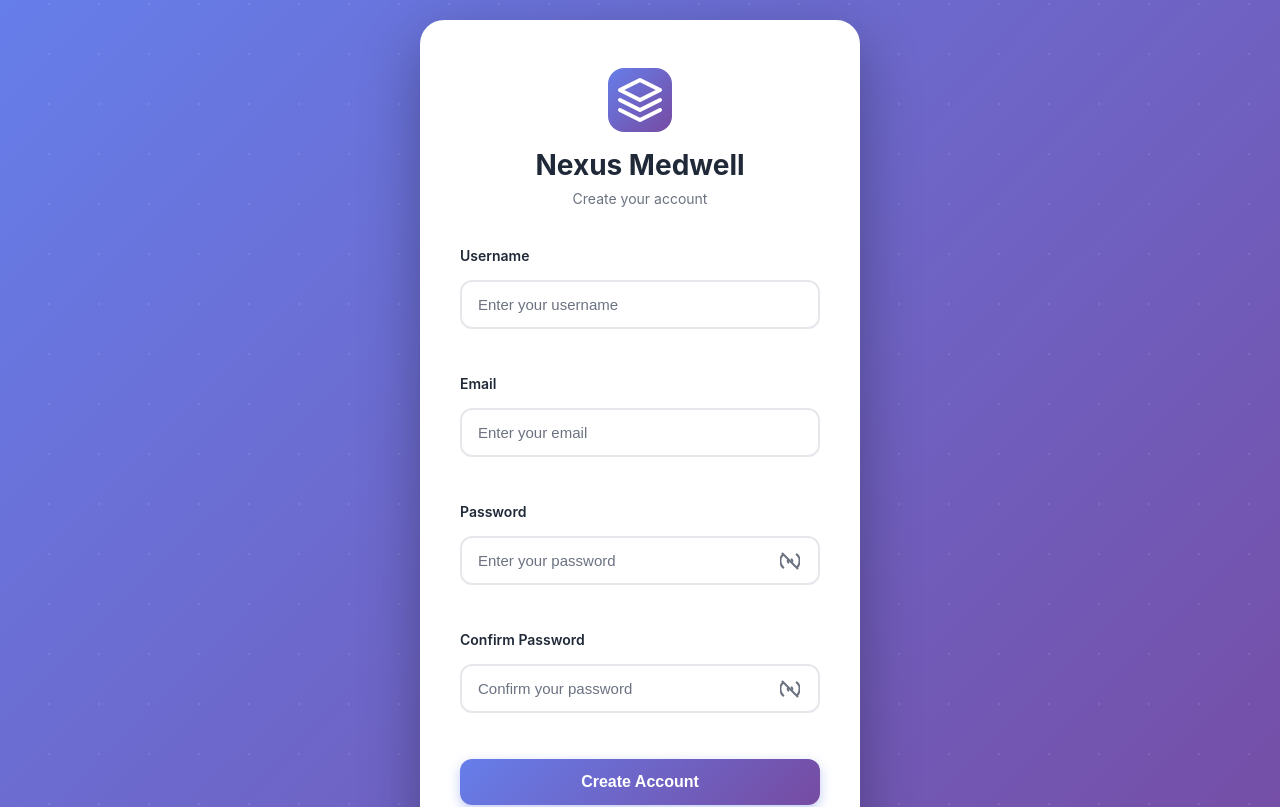
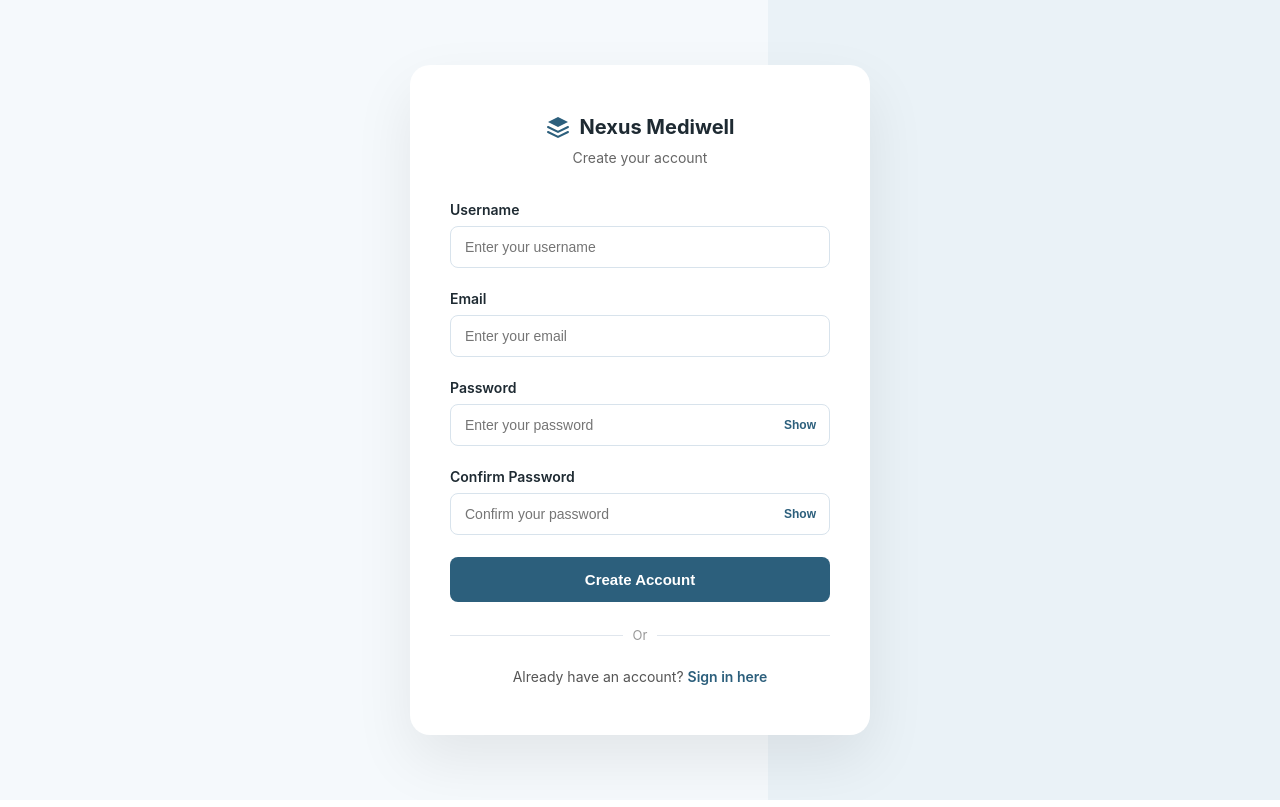
Before and after one commit to SochinaGurung/Nexus_Mediwell, a React (Vite) app in the folder frontend/: page /register in a window 1280 px wide. Shown: the top 807 px of the page. Built offline with nearby package versions, Linux system fonts and the light colour scheme.

Commit message:
Updated Registration Page

```diff
--- a/frontend/src/pages/register/Register.css
+++ b/frontend/src/pages/register/Register.css
@@ -1,302 +1,199 @@
+/* REGISTER PAGE */
 .register-container {
   min-height: 100vh;
   display: flex;
   align-items: center;
   justify-content: center;
-  padding: 20px;
-  background: linear-gradient(135deg, #667eea 0%, #764ba2 100%);
-  position: relative;
-  overflow: hidden;
-}
-
-.register-container::before {
-  content: '';
-  position: absolute;
-  top: -50%;
-  left: -50%;
-  width: 200%;
-  height: 200%;
-  background: radial-gradient(circle, rgba(255, 255, 255, 0.1) 1px, transparent 1px);
-  background-size: 50px 50px;
-  animation: moveBackground 20s linear infinite;
-}
-
-@keyframes moveBackground {
-  0% {
-    transform: translate(0, 0);
-  }
-  100% {
-    transform: translate(50px, 50px);
-  }
+  background: linear-gradient(to right, #f5f9fc 60%, #eaf2f7 40%);
+  padding: 40px;
 }
 
 .register-card {
-  background: var(--bg-primary);
-  border-radius: 24px;
-  box-shadow: 0 20px 60px rgba(0, 0, 0, 0.3);
+  background: #ffffff;
   width: 100%;
-  max-width: 440px;
-  padding: 48px 40px;
-  position: relative;
-  z-index: 1;
-  animation: slideUp 0.5s ease-out;
+  max-width: 460px;
+  padding: 50px 40px;
+  border-radius: 20px;
+  box-shadow: 0 25px 60px rgba(0, 0, 0, 0.08);
+  transition: all 0.3s ease;
 }
 
-@keyframes slideUp {
-  from {
-    opacity: 0;
-    transform: translateY(30px);
-  }
-  to {
-    opacity: 1;
-    transform: translateY(0);
-  }
+.register-card:hover {
+  transform: translateY(-4px);
 }
 
 .register-header {
   text-align: center;
-  margin-bottom: 40px;
+  margin-bottom: 35px;
 }
 
 .logo {
-  display: inline-flex;
+  display: flex;
   align-items: center;
   justify-content: center;
-  width: 64px;
-  height: 64px;
-  background: linear-gradient(135deg, #667eea 0%, #764ba2 100%);
-  border-radius: 16px;
-  margin-bottom: 16px;
-  color: white;
+  gap: 10px;
+  margin-bottom: 10px;
 }
 
-.register-header h1 {
-  font-size: 28px;
+.logo-icon {
+  display: flex;
+  align-items: center;
+  justify-content: center;
+  flex-shrink: 0;
+}
+
+.logo-text {
+  font-size: 20px;
   font-weight: 700;
-  color: var(--text-primary);
-  margin-bottom: 8px;
+  color: #1e2a32;
 }
 
 .register-header p {
   font-size: 14px;
-  color: var(--text-secondary);
+  color: #666;
 }
 
+/* Form */
 .register-form {
   display: flex;
   flex-direction: column;
-  gap: 24px;
-}
-
-.error-message {
-  display: flex;
-  align-items: center;
-  gap: 10px;
-  padding: 12px 16px;
-  background-color: #fef2f2;
-  border: 1px solid #fecaca;
-  border-radius: 12px;
-  color: var(--error-color);
-  font-size: 14px;
-  animation: shake 0.3s ease-in-out;
-}
-
-.success-message {
-  display: flex;
-  align-items: center;
-  gap: 10px;
-  padding: 12px 16px;
-  background-color: #f0fdf4;
-  border: 1px solid #bbf7d0;
-  border-radius: 12px;
-  color: var(--success-color);
-  font-size: 14px;
-  animation: slideDown 0.3s ease-out;
-}
-
-@keyframes slideDown {
-  from {
-    opacity: 0;
-    transform: translateY(-10px);
-  }
-  to {
-    opacity: 1;
-    transform: translateY(0);
-  }
-}
-
-@keyframes shake {
-  0%, 100% {
-    transform: translateX(0);
-  }
-  25% {
-    transform: translateX(-10px);
-  }
-  75% {
-    transform: translateX(10px);
-  }
-}
-
-.error-message svg,
-.success-message svg {
-  flex-shrink: 0;
 }
 
 .form-group {
-  display: flex;
-  flex-direction: column;
-  gap: 8px;
+  margin-bottom: 22px;
 }
 
 .form-group label {
+  display: block;
   font-size: 14px;
   font-weight: 600;
-  color: var(--text-primary);
+  margin-bottom: 8px;
+  color: #1e2a32;
 }
 
-.input-wrapper {
+.form-group input {
+  width: 100%;
+  padding: 12px 14px;
+  border: 1px solid #d8e3ec;
+  border-radius: 8px;
+  font-size: 14px;
+  transition: all 0.3s ease;
+}
+
+.form-group input:focus {
+  outline: none;
+  border-color: #2C5F7C;
+  box-shadow: 0 0 0 3px rgba(44, 95, 124, 0.15);
+}
+
+.password-wrapper {
   position: relative;
+}
+
+.register-form .password-toggle {
+  position: absolute;
+  right: 14px;
+  top: 50%;
+  transform: translateY(-50%);
+  border: none;
+  background: none;
+  color: #2C5F7C !important;
+  font-size: 12px;
+  font-weight: 600;
+  cursor: pointer;
   display: flex;
   align-items: center;
-  gap: 12px;
 }
 
-.input-wrapper input {
-  width: 100%;
-  padding: 14px 16px;
-  border: 2px solid var(--border-color);
-  border-radius: 12px;
-  font-size: 15px;
-  transition: all 0.2s ease;
-  background-color: var(--bg-primary);
-  color: var(--text-primary);
+.register-form .password-toggle:hover,
+.register-form .password-toggle:focus,
+.register-form .password-toggle:focus-visible {
+  color: #214a60 !important;
+  text-decoration: underline;
+  outline: none;
 }
 
-.input-wrapper input:focus {
-  outline: none;
-  border-color: var(--primary-color);
-  box-shadow: 0 0 0 3px rgba(37, 99, 235, 0.1);
+/* Scoped so other pages' .register-button (e.g. AddDoctorForm) don't override */
+.register-card .register-button {
+  background-color: #2C5F7C;
+  color: white;
+  border: none;
+  padding: 14px;
+  border-radius: 8px;
+  font-size: 15px;
+  font-weight: 600;
+  cursor: pointer;
+  transition: all 0.3s ease;
 }
 
-.input-wrapper input::placeholder {
-  color: var(--text-secondary);
+.register-card .register-button:hover {
+  background-color: #214a60;
+  transform: translateY(-2px);
+  box-shadow: 0 8px 20px rgba(44, 95, 124, 0.3);
 }
 
-.password-toggle {
-  position: absolute;
-  right: 16px;
-  background: none;
-  border: none;
-  cursor: pointer;
-  color: var(--text-secondary);
-  padding: 4px;
-  display: flex;
-  align-items: center;
-  justify-content: center;
-  transition: color 0.2s ease;
-  z-index: 1;
-}
-
-.password-toggle:hover {
-  color: var(--primary-color);
-}
-
-.password-toggle:focus {
-  outline: none;
-  color: var(--primary-color);
-}
-
-.register-button {
-  width: 100%;
-  padding: 14px;
-  background: linear-gradient(135deg, #667eea 0%, #764ba2 100%);
-  color: white;
-  border: none;
-  border-radius: 12px;
-  font-size: 16px;
-  font-weight: 600;
-  cursor: pointer;
-  transition: all 0.2s ease;
-  display: flex;
-  align-items: center;
-  justify-content: center;
-  gap: 8px;
-  box-shadow: 0 4px 12px rgba(102, 126, 234, 0.4);
-}
-
-.register-button:hover:not(:disabled) {
-  transform: translateY(-2px);
-  box-shadow: 0 6px 20px rgba(102, 126, 234, 0.5);
-}
-
-.register-button:active:not(:disabled) {
-  transform: translateY(0);
-}
-
-.register-button:disabled {
+.register-card .register-button:disabled {
   opacity: 0.7;
   cursor: not-allowed;
 }
 
-.spinner {
-  animation: spin 1s linear infinite;
+.error-message {
+  background-color: #fdecea;
+  color: #c0392b;
+  padding: 10px 14px;
+  border-radius: 8px;
+  font-size: 13px;
+  margin-bottom: 18px;
 }
 
-@keyframes spin {
-  from {
-    transform: rotate(0deg);
-  }
-  to {
-    transform: rotate(360deg);
-  }
+.success-message {
+  background-color: #eaf7ef;
+  color: #1e7e34;
+  padding: 10px 14px;
+  border-radius: 8px;
+  font-size: 13px;
+  margin-bottom: 18px;
 }
 
 .divider {
   display: flex;
   align-items: center;
   text-align: center;
-  color: var(--text-secondary);
-  font-size: 14px;
-  margin: 8px 0;
+  margin: 25px 0;
+  color: #999;
+  font-size: 13px;
 }
 
 .divider::before,
 .divider::after {
   content: '';
   flex: 1;
-  border-bottom: 1px solid var(--border-color);
+  border-bottom: 1px solid #e0e6ed;
 }
 
 .divider span {
-  padding: 0 16px;
+  padding: 0 10px;
 }
 
 .login-link {
   text-align: center;
   font-size: 14px;
-  color: var(--text-secondary);
+  color: #555;
 }
 
 .login-link a {
-  color: var(--primary-color);
+  color: #2C5F7C;
+  font-weight: 600;
   text-decoration: none;
-  font-weight: 600;
-  transition: color 0.2s ease;
 }
 
 .login-link a:hover {
-  color: var(--primary-dark);
   text-decoration: underline;
 }
 
-/* Responsive Design */
-@media (max-width: 480px) {
+/* Responsive */
+@media (max-width: 500px) {
   .register-card {
-    padding: 32px 24px;
-    border-radius: 20px;
-  }
-
-  .register-header h1 {
-    font-size: 24px;
+    padding: 40px 25px;
   }
 }
--- a/frontend/src/pages/register/Register.tsx
+++ b/frontend/src/pages/register/Register.tsx
@@ -20,6 +20,7 @@ interface RegisterResponse {
   }
   emailSent?: boolean
   emailError?: string
+  emailWarning?: boolean
 }
 
 export default function Register() {
@@ -42,7 +43,6 @@ export default function Register() {
       ...prev,
       [name]: value,
     }))
-    // Clear error when user starts typing
     if (error) setError('')
     if (success) setSuccess('')
   }
@@ -92,29 +92,23 @@ export default function Register() {
     setError('')
     setSuccess('')
 
-    if (!validateForm()) {
-      return
-    }
+    if (!validateForm()) return
 
     setLoading(true)
-
     try {
       const response = (await authService.register({
         username: formData.username.trim(),
         email: formData.email.trim(),
         password: formData.password,
-        role: 'patient', // Default role for new registrations
+        role: 'patient',
       })) as RegisterResponse
 
+      // Registration successful - email was validated before user creation
       setSuccess(
         response.message ||
           'Registration successful! Please check your email to verify your account.'
       )
-
-      // Redirect to login after 3 seconds
-      setTimeout(() => {
-        navigate('/login')
-      }, 3000)
+      setTimeout(() => navigate('/login'), 3000)
     } catch (err: unknown) {
       const errorMessage =
         (err as { message?: string })?.message ||
@@ -130,101 +124,28 @@ export default function Register() {
       <div className="register-card">
         <div className="register-header">
           <div className="logo">
-            <svg
-              width="48"
-              height="48"
-              viewBox="0 0 24 24"
-              fill="none"
-              xmlns="http://www.w3.org/2000/svg"
-            >
-              <path
-                d="M12 2L2 7L12 12L22 7L12 2Z"
-                stroke="currentColor"
-                strokeWidth="2"
-                strokeLinecap="round"
-                strokeLinejoin="round"
-              />
-              <path
-                d="M2 17L12 22L22 17"
-                stroke="currentColor"
-                strokeWidth="2"
-                strokeLinecap="round"
-                strokeLinejoin="round"
-              />
-              <path
-                d="M2 12L12 17L22 12"
-                stroke="currentColor"
-                strokeWidth="2"
-                strokeLinecap="round"
-                strokeLinejoin="round"
-              />
+            <div className="logo-icon">
+              <svg width="24" height="24" viewBox="0 0 24 24" fill="none">
+                <path d="M12 2L2 7L12 12L22 7L12 2Z" fill="#2C5F7C" />
+                <path d="M2 17L12 22L22 17" stroke="#2C5F7C" strokeWidth="2" strokeLinecap="round" />
+                <path d="M2 12L12 17L22 12" stroke="#2C5F7C" strokeWidth="2" strokeLinecap="round" />
               </svg>
             </div>
-          <h1>Nexus Medwell</h1>
+            <span className="logo-text">Nexus Mediwell</span>
+          </div>
           <p>Create your account</p>
         </div>
 
         <form onSubmit={handleSubmit} className="register-form">
           {error && (
-            <div className="error-message" role="alert">
-              <svg
-                width="20"
-                height="20"
-                viewBox="0 0 20 20"
-                fill="none"
-                xmlns="http://www.w3.org/2000/svg"
-              >
-                <path
-                  d="M10 18C14.4183 18 18 14.4183 18 10C18 5.58172 14.4183 2 10 2C5.58172 2 2 5.58172 2 10C2 14.4183 5.58172 18 10 18Z"
-                  stroke="currentColor"
-                  strokeWidth="2"
-                />
-                <path
-                  d="M10 6V10"
-                  stroke="currentColor"
-                  strokeWidth="2"
-                  strokeLinecap="round"
-                />
-                <path
-                  d="M10 14H10.01"
-                  stroke="currentColor"
-                  strokeWidth="2"
-                  strokeLinecap="round"
-                />
-              </svg>
-              <span>{error}</span>
+            <div className={`error-message ${error.includes('Registration successful') ? 'warning-message' : ''}`}>
+              {error}
             </div>
           )}
-
-          {success && (
-            <div className="success-message" role="alert">
-              <svg
-                width="20"
-                height="20"
-                viewBox="0 0 20 20"
-                fill="none"
-                xmlns="http://www.w3.org/2000/svg"
-              >
-                <path
-                  d="M10 18C14.4183 18 18 14.4183 18 10C18 5.58172 14.4183 2 10 2C5.58172 2 2 5.58172 2 10C2 14.4183 5.58172 18 10 18Z"
-                  stroke="currentColor"
-                  strokeWidth="2"
-                />
-                <path
-                  d="M6 10L9 13L14 7"
-                  stroke="currentColor"
-                  strokeWidth="2"
-                  strokeLinecap="round"
-                  strokeLinejoin="round"
-                />
-              </svg>
-              <span>{success}</span>
-            </div>
-          )}
+          {success && <div className="success-message">{success}</div>}
 
           <div className="form-group">
             <label htmlFor="username">Username</label>
-            <div className="input-wrapper">
             <input
               type="text"
               id="username"
@@ -233,15 +154,12 @@ export default function Register() {
               onChange={handleChange}
               placeholder="Enter your username"
               required
-                autoComplete="username"
               minLength={3}
             />
-            </div>
           </div>
 
           <div className="form-group">
             <label htmlFor="email">Email</label>
-            <div className="input-wrapper">
             <input
               type="email"
               id="email"
@@ -250,14 +168,12 @@ export default function Register() {
               onChange={handleChange}
               placeholder="Enter your email"
               required
-                autoComplete="email"
             />
-            </div>
           </div>
 
           <div className="form-group">
             <label htmlFor="password">Password</label>
-            <div className="input-wrapper">
+            <div className="password-wrapper">
               <input
                 type={showPassword ? 'text' : 'password'}
                 id="password"
@@ -266,57 +182,21 @@ export default function Register() {
                 onChange={handleChange}
                 placeholder="Enter your password"
                 required
-                autoComplete="new-password"
                 minLength={6}
               />
               <button
                 type="button"
                 className="password-toggle"
                 onClick={() => setShowPassword(!showPassword)}
-                aria-label={showPassword ? 'Hide password' : 'Show password'}
               >
-                {showPassword ? (
-                  <svg
-                    width="20"
-                    height="20"
-                    viewBox="0 0 20 20"
-                    fill="none"
-                    xmlns="http://www.w3.org/2000/svg"
-                  >
-                    <path
-                      d="M10 12.5C11.3807 12.5 12.5 11.3807 12.5 10C12.5 8.61929 11.3807 7.5 10 7.5C8.61929 7.5 7.5 8.61929 7.5 10C7.5 11.3807 8.61929 12.5 10 12.5Z"
-                      stroke="currentColor"
-                      strokeWidth="2"
-                    />
-                    <path
-                      d="M10 3.75C6.25 3.75 3.10833 5.73333 1.66667 8.75C3.10833 11.7667 6.25 13.75 10 13.75C13.75 13.75 16.8917 11.7667 18.3333 8.75C16.8917 5.73333 13.75 3.75 10 3.75Z"
-                      stroke="currentColor"
-                      strokeWidth="2"
-                    />
-                  </svg>
-                ) : (
-                  <svg
-                    width="20"
-                    height="20"
-                    viewBox="0 0 20 20"
-                    fill="none"
-                    xmlns="http://www.w3.org/2000/svg"
-                  >
-                    <path
-                      d="M2.5 2.5L17.5 17.5M8.33333 8.33333C7.89131 8.77536 7.66667 9.375 7.66667 10C7.66667 10.625 7.89131 11.2246 8.33333 11.6667M11.6667 11.6667C12.1087 11.2246 12.3333 10.625 12.3333 10C12.3333 9.375 12.1087 8.77536 11.6667 8.33333M3.33333 3.33333C1.49167 4.65833 0.416667 6.66667 0.416667 10C0.416667 13.3333 1.49167 15.3417 3.33333 16.6667M16.6667 16.6667C18.5083 15.3417 19.5833 13.3333 19.5833 10C19.5833 6.66667 18.5083 4.65833 16.6667 3.33333"
-                      stroke="currentColor"
-                      strokeWidth="2"
-                      strokeLinecap="round"
-                    />
-                  </svg>
-                )}
+                {showPassword ? 'Hide' : 'Show'}
               </button>
             </div>
           </div>
 
           <div className="form-group">
             <label htmlFor="confirmPassword">Confirm Password</label>
-            <div className="input-wrapper">
+            <div className="password-wrapper">
               <input
                 type={showConfirmPassword ? 'text' : 'password'}
                 id="confirmPassword"
@@ -325,109 +205,28 @@ export default function Register() {
                 onChange={handleChange}
                 placeholder="Confirm your password"
                 required
-                autoComplete="new-password"
                 minLength={6}
               />
               <button
                 type="button"
                 className="password-toggle"
                 onClick={() => setShowConfirmPassword(!showConfirmPassword)}
-                aria-label={
-                  showConfirmPassword ? 'Hide password' : 'Show password'
-                }
               >
-                {showConfirmPassword ? (
-                  <svg
-                    width="20"
-                    height="20"
-                    viewBox="0 0 20 20"
-                    fill="none"
-                    xmlns="http://www.w3.org/2000/svg"
-                  >
-                    <path
-                      d="M10 12.5C11.3807 12.5 12.5 11.3807 12.5 10C12.5 8.61929 11.3807 7.5 10 7.5C8.61929 7.5 7.5 8.61929 7.5 10C7.5 11.3807 8.61929 12.5 10 12.5Z"
-                      stroke="currentColor"
-                      strokeWidth="2"
-                    />
-                    <path
-                      d="M10 3.75C6.25 3.75 3.10833 5.73333 1.66667 8.75C3.10833 11.7667 6.25 13.75 10 13.75C13.75 13.75 16.8917 11.7667 18.3333 8.75C16.8917 5.73333 13.75 3.75 10 3.75Z"
-                      stroke="currentColor"
-                      strokeWidth="2"
-                    />
-                  </svg>
-                ) : (
-                  <svg
-                    width="20"
-                    height="20"
-                    viewBox="0 0 20 20"
-                    fill="none"
-                    xmlns="http://www.w3.org/2000/svg"
-                  >
-                    <path
-                      d="M2.5 2.5L17.5 17.5M8.33333 8.33333C7.89131 8.77536 7.66667 9.375 7.66667 10C7.66667 10.625 7.89131 11.2246 8.33333 11.6667M11.6667 11.6667C12.1087 11.2246 12.3333 10.625 12.3333 10C12.3333 9.375 12.1087 8.77536 11.6667 8.33333M3.33333 3.33333C1.49167 4.65833 0.416667 6.66667 0.416667 10C0.416667 13.3333 1.49167 15.3417 3.33333 16.6667M16.6667 16.6667C18.5083 15.3417 19.5833 13.3333 19.5833 10C19.5833 6.66667 18.5083 4.65833 16.6667 3.33333"
-                      stroke="currentColor"
-                      strokeWidth="2"
-                      strokeLinecap="round"
-                    />
-                  </svg>
-                )}
+                {showConfirmPassword ? 'Hide' : 'Show'}
               </button>
             </div>
           </div>
 
-          <button
-            type="submit"
-            className="register-button"
-            disabled={loading}
-          >
-            {loading ? (
-              <>
-                <svg
-                  className="spinner"
-                  width="20"
-                  height="20"
-                  viewBox="0 0 20 20"
-                  fill="none"
-                  xmlns="http://www.w3.org/2000/svg"
-                >
-                  <circle
-                    cx="10"
-                    cy="10"
-                    r="8"
-                    stroke="currentColor"
-                    strokeWidth="2"
-                    strokeLinecap="round"
-                    strokeDasharray="31.416"
-                    strokeDashoffset="31.416"
-                  >
-                    <animate
-                      attributeName="stroke-dasharray"
-                      dur="2s"
-                      values="0 31.416;15.708 15.708;0 31.416;0 31.416"
-                      repeatCount="indefinite"
-                    />
-                    <animate
-                      attributeName="stroke-dashoffset"
-                      dur="2s"
-                      values="0;-15.708;-31.416;-31.416"
-                      repeatCount="indefinite"
-                    />
-                  </circle>
-                </svg>
-                Creating account...
-              </>
-            ) : (
-              'Create Account'
-            )}
+          <button type="submit" className="register-button" disabled={loading}>
+            {loading ? 'Creating account...' : 'Create Account'}
           </button>
 
           <div className="divider">
-            <span>or</span>
+            <span>Or</span>
           </div>
 
           <p className="login-link">
-            Already have an account?{' '}
-            <Link to="/login">Sign in here</Link>
+            Already have an account? <Link to="/login">Sign in here</Link>
           </p>
         </form>
       </div>
```
Lines whose indentation alone changed are shown as unchanged.
